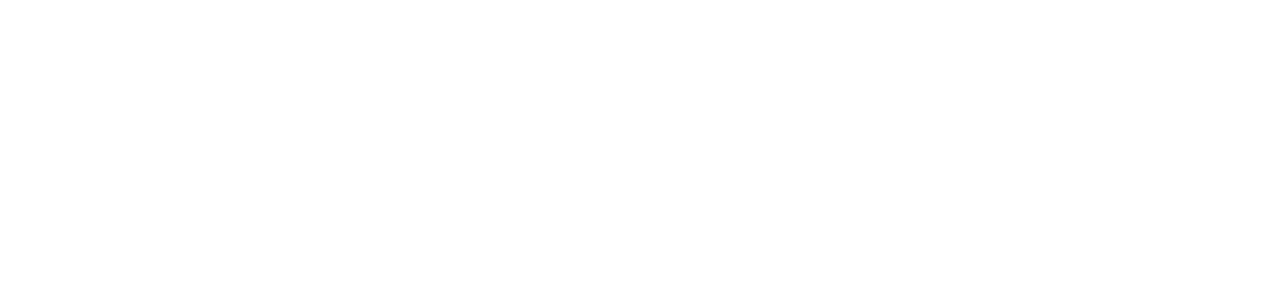
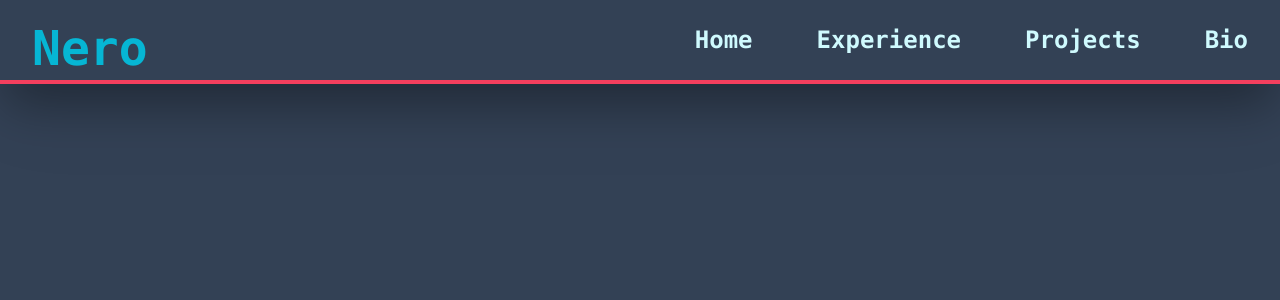
Before and after one commit to NerosJourney/portfolio-site, a React (Create React App) app in the folder site/: page /bio in a window 1280 px wide. Before the commit this address had no page. Shown: the top 300 px of the page. Built offline with nearby package versions, Linux system fonts and the light colour scheme.

Commit message:
changed skills page to a bio page

```diff
--- a/site/src/App.js
+++ b/site/src/App.js
@@ -1,7 +1,7 @@
 import { Route, Routes } from "react-router-dom";
 import "./App.css";
 import Home from "./Pages/Home";
-import Skills from "./Pages/Skills";
+import Bio from "./Pages/Bio";
 import Projects from "./Pages/Projects";
 import Experience from "./Pages/Experience";
 
@@ -10,7 +10,7 @@
     <>
       <Routes>
         <Route path="/" element={<Home />} />
-        <Route path="/skills" element={<Skills />} />
+        <Route path="/bio" element={<Bio />} />
         <Route path="/projects" element={<Projects />} />
         <Route path="/experience" element={<Experience />} />
       </Routes>
--- a/site/src/Components/NavBar/index.js
+++ b/site/src/Components/NavBar/index.js
@@ -38,8 +38,8 @@
       <Link to="/projects" className="navbar-item">
         Projects
       </Link>
-      <Link to="/skills" className="navbar-item">
-        Skills
+      <Link to="/bio" className="navbar-item">
+        Bio
       </Link>
     </>
   );
@@ -73,7 +73,7 @@
         <Link to="/projects">Projects</Link>
       </li>
       <li className="hamburger-item">
-        <Link to="/about">About</Link>
+        <Link to="/bio">Bio</Link>
       </li>
     </ul>
   );
--- a/site/src/Pages/Skills/index.js
+++ b/site/src/Pages/Bio/index.js
@@ -1,7 +1,7 @@
 import React from "react";
 import NavBar from "../../Components/NavBar";
 
-const Skills = () => {
+const Bio = () => {
   return (
     <>
       <div className="bg-slate-700 h-screen">
@@ -12,4 +12,4 @@
   );
 };
 
-export default Skills;
+export default Bio;
```
